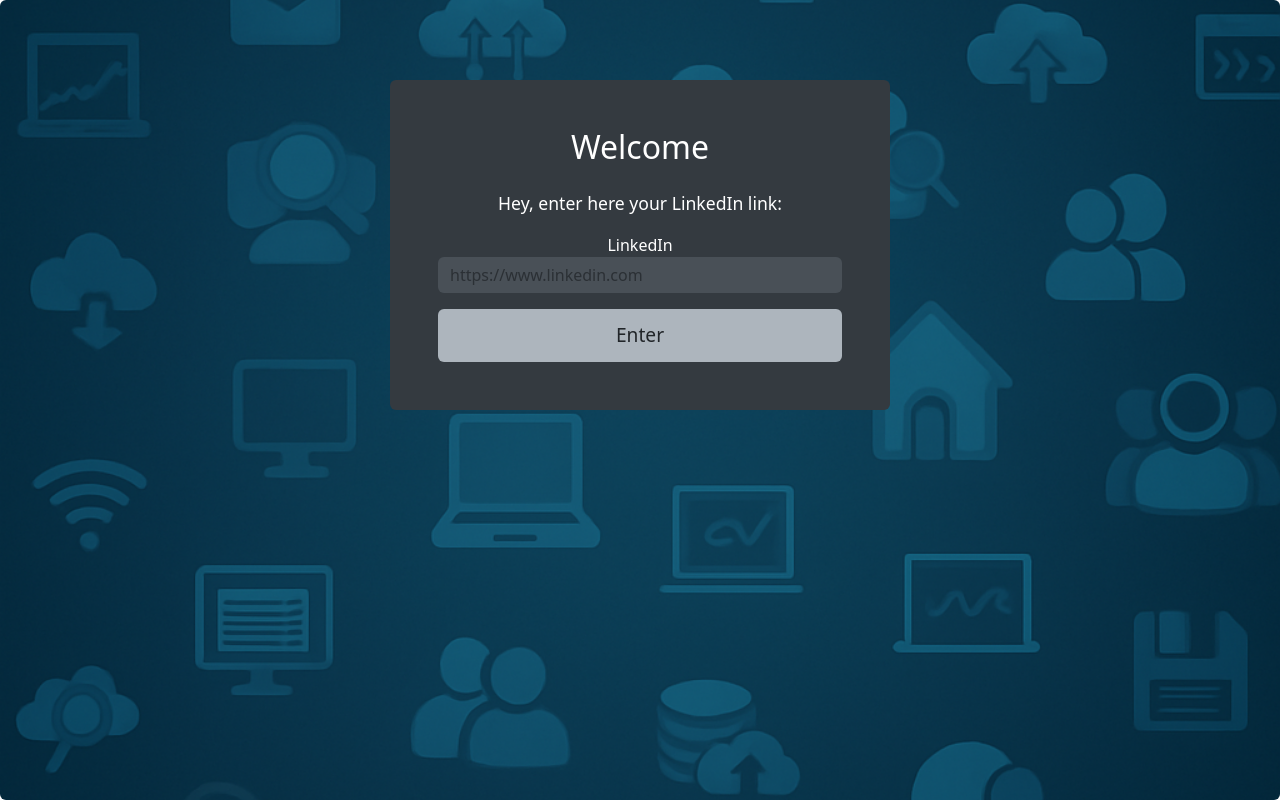
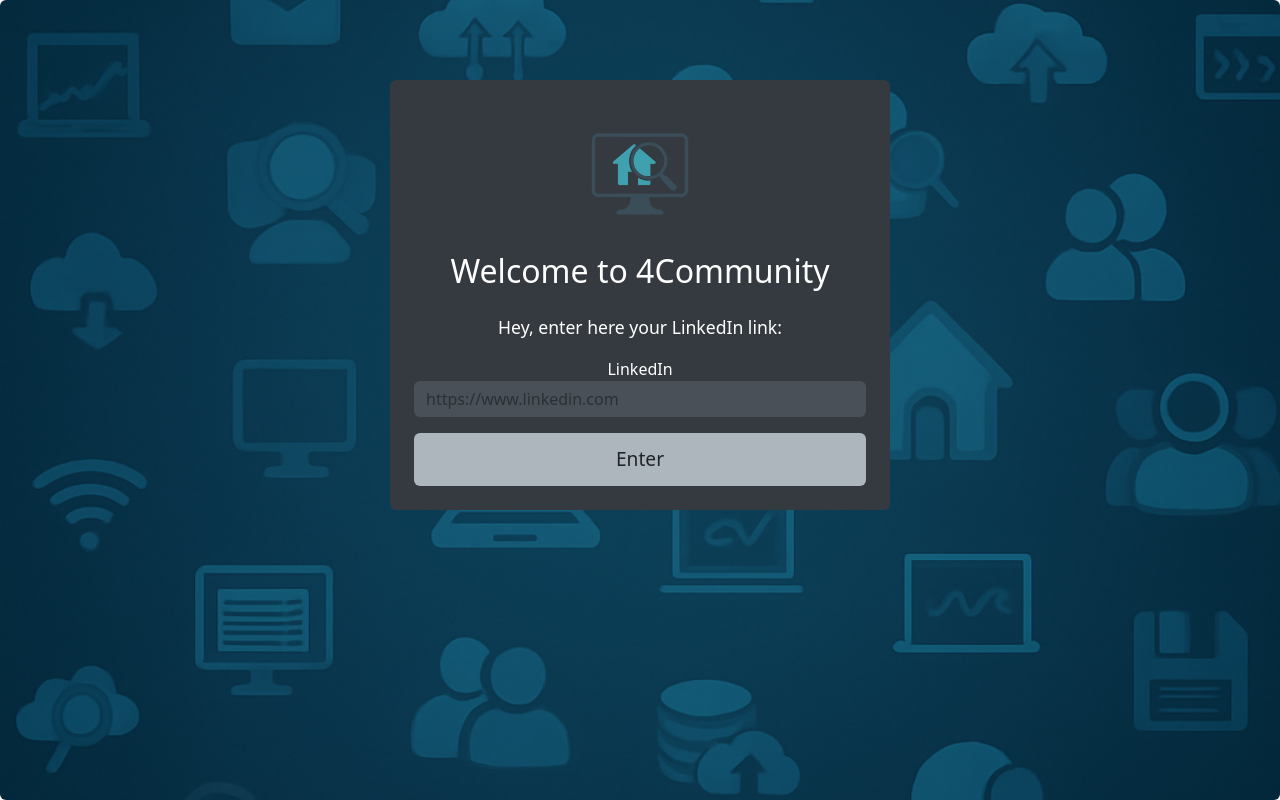
Before and after one commit to aviya1221/spintGroup4-cli, a React (Vite) app: page /user in a window 1280 px wide. Built offline with nearby package versions, Linux system fonts and the light colour scheme.

Commit message:
imopt bug

```diff
--- a/src/adminComp/Import.jsx
+++ b/src/adminComp/Import.jsx
@@ -3,35 +3,36 @@
 export default function Import() {
   const handleFileUpload = async (e) => {
     const file = e.target.files[0];
+    if (!file) return;
+
     const reader = new FileReader();
-
     reader.onload = async (evt) => {
-      const base64Data = evt.target.result; // כולל גם את ה-`data:...;base64,` בהתחלה
-
-      console.log('📥 Base64 encoded file:', base64Data);
+      const fullDataUrl = evt.target.result;       // "data:…;base64,AAAA…"
+      const base64Data  = fullDataUrl.split(',')[1];
+      console.log(base64Data); // רק החלק אחרי ה‑prefix
 
       try {
-        const response = await fetch('http://localhost:5000/api/members/saveMembers', {
+        const response = await fetch('/api/members/saveMembers', {
           method: 'POST',
-          headers: {
-            'Content-Type': 'application/json',
-          },
-          body: JSON.stringify({
-            file: base64Data,
-          }),
+          headers: { 'Content-Type': 'application/json' },
+          body: JSON.stringify({ base64: base64Data }),
         });
 
-        const data = await response.json();
+        console.log('🛑 status:', response.status);
+        const text = await response.text();
+        console.log('🛑 raw body:', text);
 
-        if (response.ok) {
-          alert('✅ File uploaded successfully!');
-          console.log('Server response:', data);
-        } else {
-          alert('❌ Upload failed: ' + data.message);
+        if (!response.ok) {
+          alert('❌ Upload failed: ' + (text || response.statusText));
+          return;
         }
+
+        const data = JSON.parse(text);
+        alert('✅ File uploaded!');
+        console.log('✅ response:', data);
       } catch (err) {
-        console.error('Error uploading file:', err);
-        alert('❌ Error uploading file');
+        console.error('🚨 Error uploading file:', err);
+        alert('❌ Error uploading file – בדוק קונסול');
       }
     };
 
--- a/src/userComp/Welcome.jsx
+++ b/src/userComp/Welcome.jsx
@@ -14,10 +14,9 @@
   };
 
   return (
+    <div className="d-flex justify-content-center vh-50">
       <div
-      className="d-flex justify-content-center vh-50">
-      <div
-        className="p-5 rounded"
+        className="p-4 rounded"
         style={{
           backgroundColor: '#343a40',
           width: '100%',
@@ -25,10 +24,24 @@
           color: '#fff',
         }}
       >
-        <h2 className="text-center mb-4" style={{ fontSize: '2rem' }}>Welcome</h2>
+        <img
+          src="/Img/logo.png"
+          alt="Logo"
+          className="d-block mx-auto"
+          style={{ maxWidth: '140px', height: 'auto' }}
+        />
+        <h2
+          className="text-center mt-2 mb-4"
+          style={{ fontSize: '2rem' }}
+        >
+          Welcome to 4Community
+        </h2>
+
         <form>
           <div className="mb-3">
-            <p style={{ fontSize: '1.1rem' }}>Hey, enter here your LinkedIn link:</p>
+            <p style={{ fontSize: '1.1rem' }}>
+              Hey, enter here your LinkedIn link:
+            </p>
           </div>
           <div className="mb-3">
             <label>LinkedIn</label>
@@ -39,7 +52,8 @@
               style={{ backgroundColor: '#495057', border: 'none', color: '#fff' }}
             />
           </div>
-          <Link to={'/user/profile'}><button
+          <Link to={'/user/profile'}>
+            <button
               type="submit"
               className="btn"
               style={buttonStyle}
@@ -47,7 +61,8 @@
               onMouseLeave={() => setHover(false)}
             >
               Enter
-          </button></Link>
+            </button>
+          </Link>
         </form>
       </div>
     </div>
--- a/vite.config.js
+++ b/vite.config.js
@@ -6,7 +6,11 @@
   plugins: [react()],
   server: {
     proxy: {
-      '/api': 'http://localhost:5000',
+      '/api': {
+        target: 'http://localhost:5000',
+        changeOrigin: true,
+        secure: false,
+      },
     },
   },
 })
```
Lines whose indentation alone changed are shown as unchanged.
